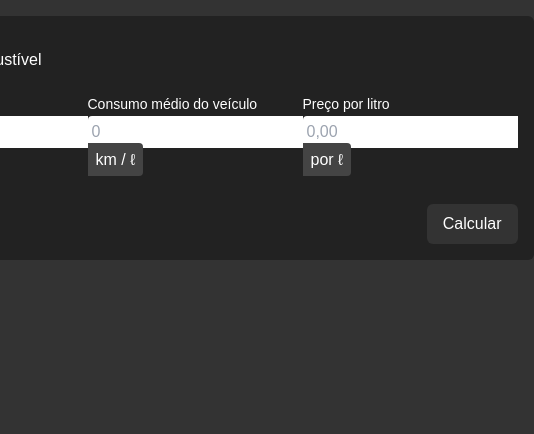
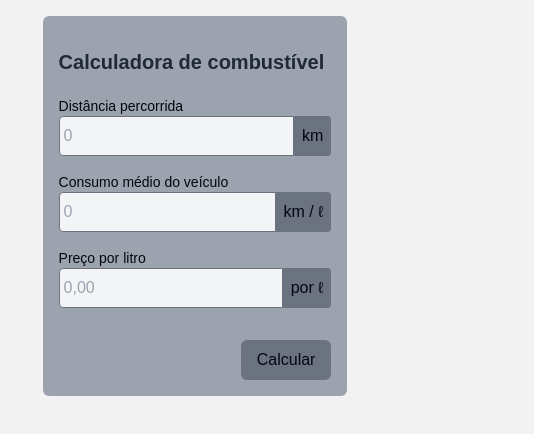
Before and after one commit to kabitschke/calcFuel, a Next.js app: page / in a window 390 px wide. Shown: the top 434 px of the page, 534 px wide, since content can reach past the window. Built offline with nearby package versions, Linux system fonts and the light colour scheme.

Commit message:
design responsivo

```diff
--- a/src/app/globals.css
+++ b/src/app/globals.css
@@ -16,7 +16,7 @@
 
 body {
   color: var(--foreground);
-  background: #333;
+  background: #f2f2f2;
   font-family: Arial, Helvetica, sans-serif;
 }
 
--- a/src/app/layout.tsx
+++ b/src/app/layout.tsx
@@ -14,8 +14,8 @@ const geistMono = localFont({
 });
 
 export const metadata: Metadata = {
-  title: "Create Next App",
-  description: "Generated by create next app",
+  title: "Calculo combustivel",
+  description: "calculo de combustivel",
 };
 
 export default function RootLayout({
--- a/src/app/page.tsx
+++ b/src/app/page.tsx
@@ -44,64 +44,70 @@ export default function Page() {
   };
 
   return (
-    <div className="container mx-auto  mt-4 flex justify-center items-center">
-      <div className="flex flex-col   max-w-4xl bg-[#222] h-auto p-4 rounded-md">
-        <h1 className="text-white mt-4">Cálculo do Combustível</h1>
+    <div className="container mx-auto mt-4 flex justify-center items-center text-gray-950">
+    <div className="flex flex-col max-w-4xl bg-gray-400 h-auto p-4 rounded-md">
+      <h1 className=" mt-4 text-xl font-semibold text-gray-800">Calculadora de combustível</h1>
 
-        <div className="flex justify-between  mt-5">
-          <div>
-            <label htmlFor="dist" className="text-white text-sm">
+      <div className="flex flex-col lg:flex-row lg:justify-between mt-5 space-y-4 lg:space-y-0 lg:space-x-4">
+        <div className="w-full lg:w-auto">
+          <label htmlFor="dist" className=" text-sm block">
             Distância percorrida
           </label>
+          <div className="flex">
             <input
               type="text"
               id="dist"
-              className="rounded-l p-1 text-black"
+              className="rounded-l p-1  w-full lg:w-auto bg-gray-100 border border-gray-500 focus:outline-none focus:ring-1 focus:ring-blue-300 focus:border-gray-600"
               placeholder="0"
               value={dist}
               onChange={(e) => handleInput(e.target.value, setDist)}
               disabled={showResult}
             />
-            <span className="text-white p-2 bg-[#444] rounded-r">km</span>
+            <span className=" p-2 bg-gray-500 rounded-r flex-shrink-0">km</span>
+          </div>
         </div>
 
-          <div>
-            <label htmlFor="cons" className="text-white text-sm">
+        <div className="w-full lg:w-auto">
+          <label htmlFor="cons" className=" text-sm block">
             Consumo médio do veículo
           </label>
+          <div className="flex">
             <input
               type="text"
               id="cons"
-              className="rounded-l p-1 text-black"
+              className="rounded-l p-1  w-full lg:w-auto bg-gray-100 border border-gray-500 focus:outline-none focus:ring-1 focus:ring-blue-300 focus:border-gray-600"
               placeholder="0"
               value={cons}
               onChange={(e) => handleInput(e.target.value, setCons)}
               disabled={showResult}
             />
-            <span className="text-white p-2 bg-[#444] rounded-r">km / ℓ</span>
+            <span className=" p-2 bg-gray-500 rounded-r flex-shrink-0">km / ℓ</span>
+          </div>
         </div>
 
-          <div>
-            <label htmlFor="prec" className="text-white text-sm">
+        <div className="w-full lg:w-auto">
+          <label htmlFor="prec" className=" text-sm block">
             Preço por litro
           </label>
+          <div className="flex">
             <input
               type="text"
               id="prec"
-              className="rounded-l p-1 text-black"
+              className="rounded-l p-1  w-full lg:w-auto bg-gray-100 border border-gray-500 focus:outline-none focus:ring-1 focus:ring-blue-300 focus:border-gray-600"
               placeholder="0,00"
               value={prec}
               onChange={(e) => handleInput(e.target.value, setPrec)}
               disabled={showResult}
             />
-            <span className="text-white p-2 bg-[#444] rounded-r">por ℓ</span>
+            <span className=" p-2 bg-gray-500 rounded-r flex-shrink-0">por ℓ</span>
+          </div>
         </div>
       </div>
 
       {!showResult && (
         <div className="flex justify-end mt-8">
           <div
-              className="text-white bg-[#333] hover:bg-[#111] px-4 py-2 rounded-md cursor-pointer"
+            className=" bg-gray-500 hover:bg-slate-600 px-4 py-2 rounded-md cursor-pointer"
             onClick={handleCalc}
           >
             Calcular
@@ -111,10 +117,10 @@ export default function Page() {
 
       {showResult && (
         <div className="flex flex-col">
-            <h1 className="mt-8">Resultado:</h1>
-            <div className="text-white  mt-8">
+          <h1 className="mt-8 text-xl font-semibold text-gray-800">Resultado:</h1>
+          <div className=" mt-8">
             <div>
-                <table className="min-w-full bg-white ">
+              <table className="min-w-full">
                 <thead>
                   <tr className="bg-gray-200 text-gray-600">
                     <th className="py-2 px-4 border-b">KM</th>
@@ -122,8 +128,8 @@ export default function Page() {
                     <th className="py-2 px-4 border-b">Preço</th>
                   </tr>
                 </thead>
-                  <tbody className="text-black" >
-                    <tr className="hover:bg-gray-100 text-center border-2 border-gray-300" >
+                <tbody className="">
+                  <tr className="bg-gray-100 text-center border-2 border-gray-300">
                     <td className="py-2 px-4 border-2 border-gray-300">{dist} km</td>
                     <td className="py-2 px-4 border-2 border-gray-300">{consumo} ℓ</td>
                     <td className="py-2 px-4 border-2 border-gray-300">{`R$ ${resultado}`}</td>
@@ -131,21 +137,21 @@ export default function Page() {
                 </tbody>
               </table>
             </div>
-
           </div>
 
           <div className="flex justify-end">
             <div
-                className="text-white bg-[#333] hover:bg-[#111] px-4 py-2 rounded-md cursor-pointer mt-8"
+              className=" bg-gray-500 hover:bg-gray-600 px-4 py-2 rounded-md cursor-pointer mt-8"
               onClick={handleReset}
             >
               Fazer novo cálculo
             </div>
           </div>
-
         </div>
       )}
     </div>
   </div>
+
+
   );
 }
```
Lines whose indentation alone changed are shown as unchanged.
